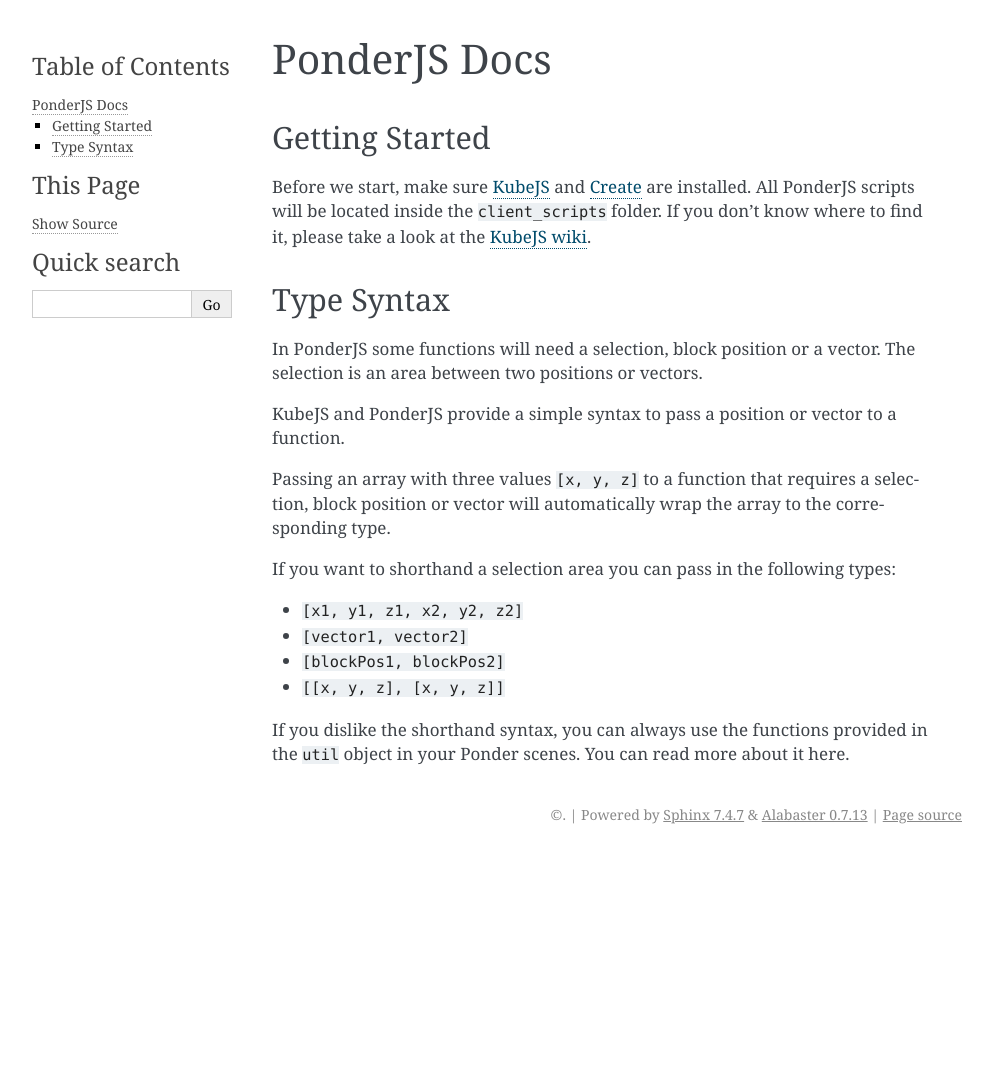
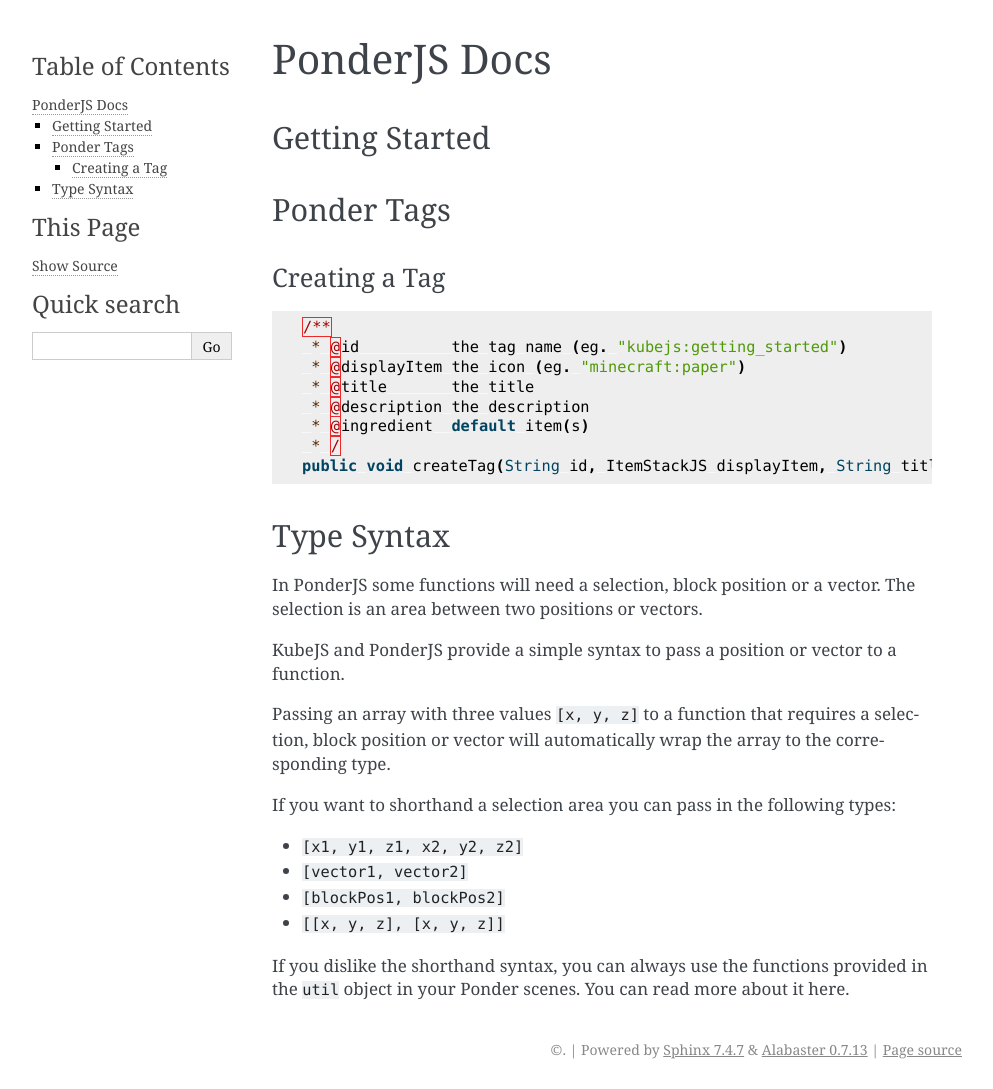
Before and after one commit to Ludi87/ponderjs-docs, a Sphinx documentation site: the page built from docs/ponderjs.md, in a window 1280 px wide. Shown: the whole page, without its empty margins (148-1141 px from the left). Built offline with Sphinx 7.4.7, drawn with Linux system fonts in a browser that asks for light colours; before the commit the page ends 900 px from its top, so only the background shows below that.

Commit message:
Update ponderjs.md

````diff
--- a/docs/ponderjs.md
+++ b/docs/ponderjs.md
@@ -2,8 +2,20 @@
 
 ## Getting Started
 
-Before we start, make sure [KubeJS](https://www.curseforge.com/minecraft/mc-mods/kubejs) and [Create](https://www.curseforge.com/minecraft/mc-mods/create) are installed.
-All PonderJS scripts will be located inside the `client_scripts` folder. If you don't know where to find it, please take a look at the [KubeJS wiki](https://kubejs.com/).
+## Ponder Tags
+
+### Creating a Tag
+
+```js
+/**
+ * @id          the tag name (eg. "kubejs:getting_started")
+ * @displayItem the icon (eg. "minecraft:paper")
+ * @title       the title
+ * @description the description
+ * @ingredient  default item(s)
+ * /
+public void createTag(String id, ItemStackJS displayItem, String title, String description, IngredientJS ingredient)
+```
 
 ## Type Syntax
 
````
